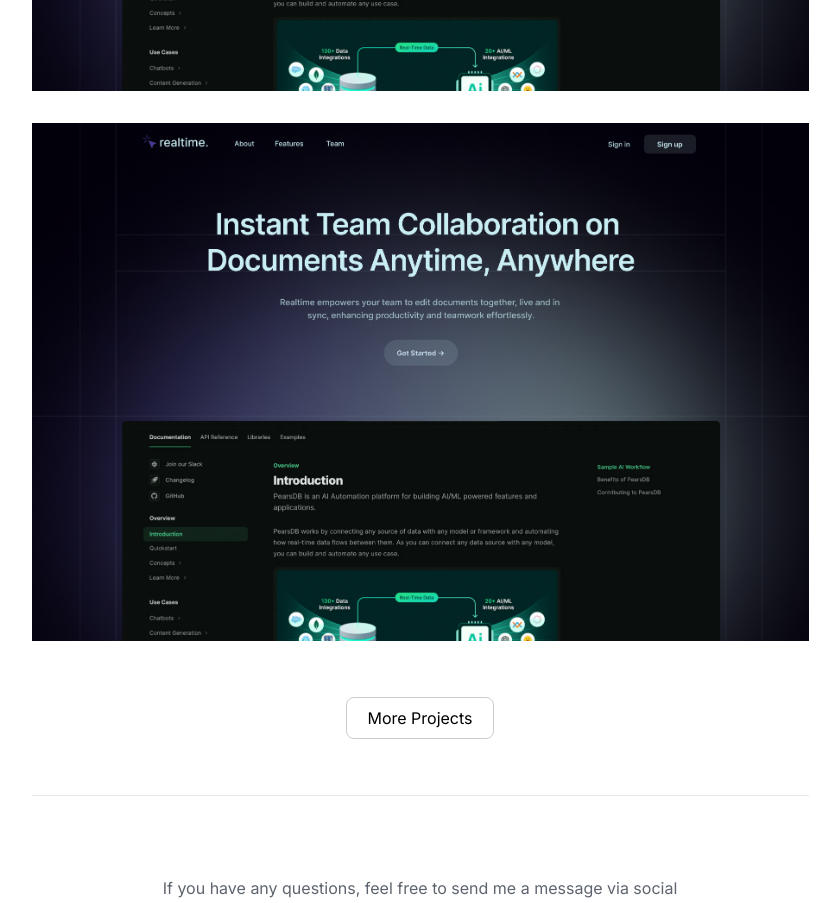
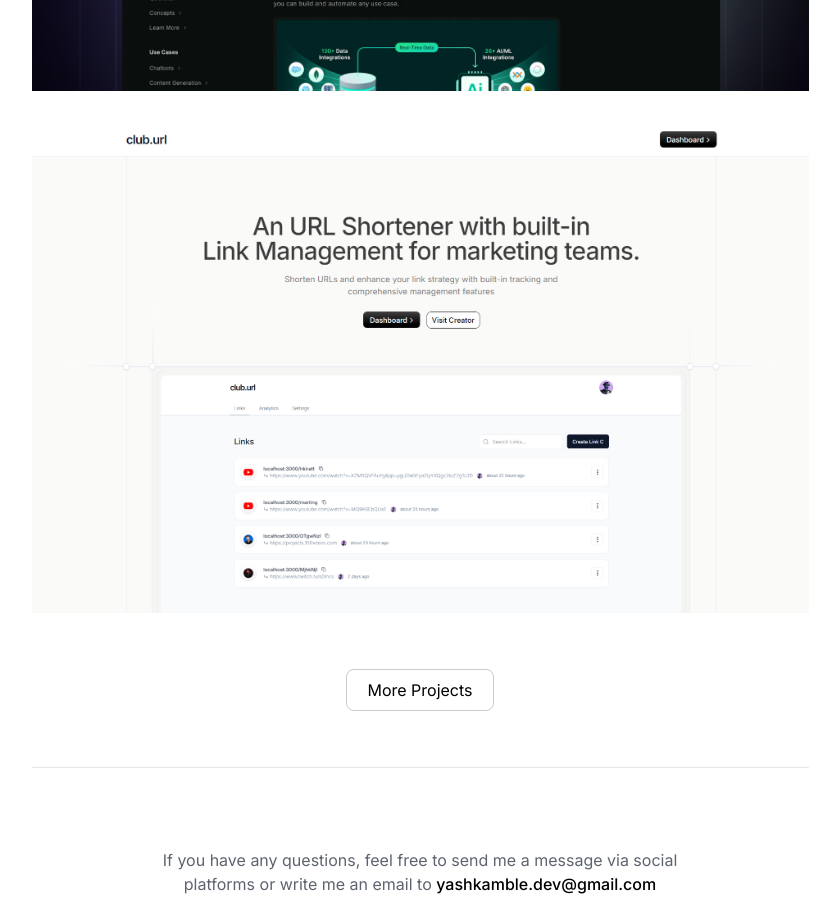
Before and after one commit to yash-devop/Portfolio, a Next.js app: page / in a window 1280 px wide. Shown: the part 1140-2043 px from the top of the page, without its empty margins (220-1060 px from the left). Built offline with nearby package versions, Linux system fonts and the light colour scheme.

Commit message:
add: project2 on landing page

```diff
--- a/src/app/page.tsx
+++ b/src/app/page.tsx
@@ -18,13 +18,13 @@
 const showcase = [
   {
     id: 1,
-    href: "/",
+    href: "/projects",
     image: "/assets/project1.png",
   },
   {
     id: 2,
-    href: "/",
-    image: "/assets/project1.png",
+    href: "/projects",
+    image: "/assets/project2.png",
   },
 ];
 
```
Also changed, not shown: public/assets/project2.png (added).
